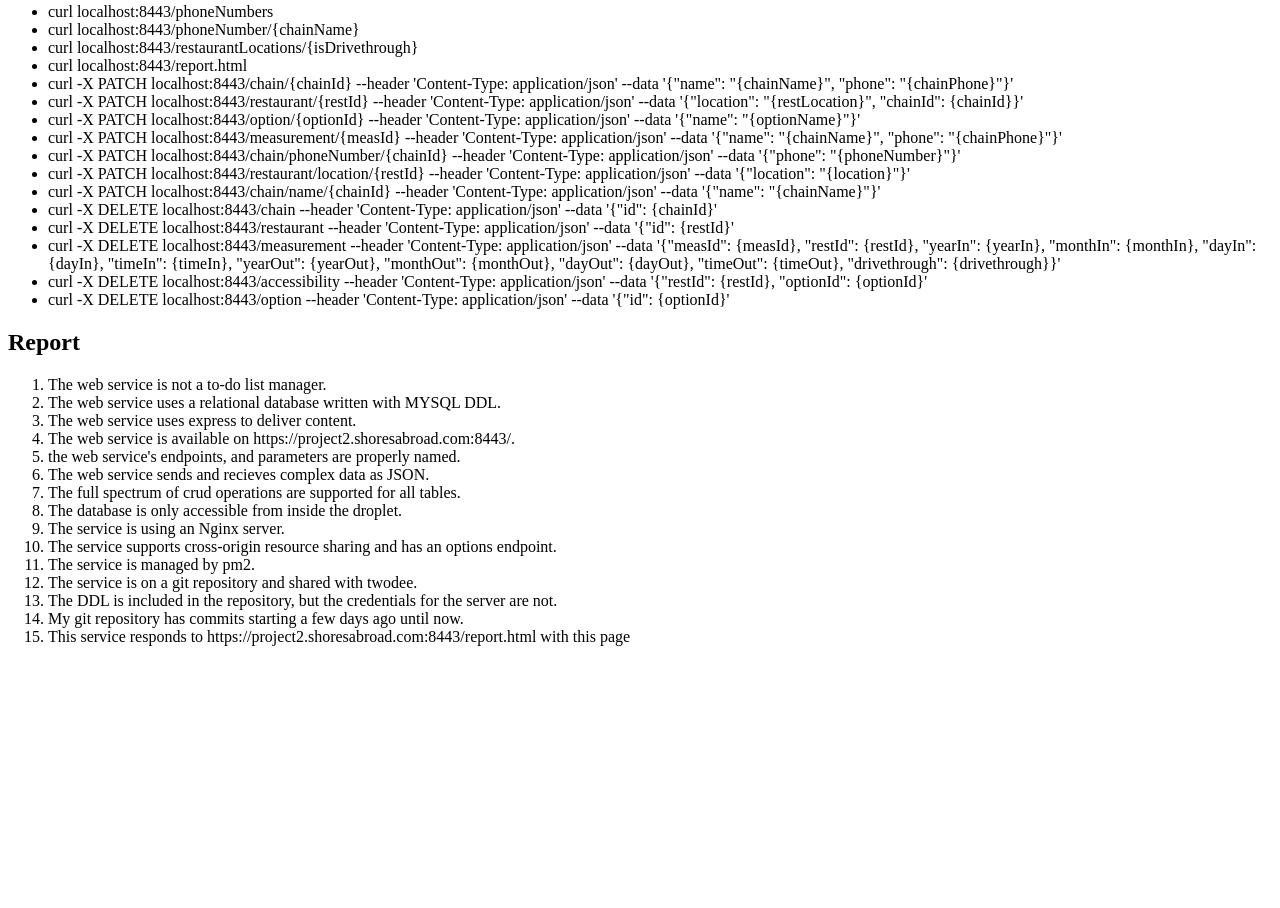
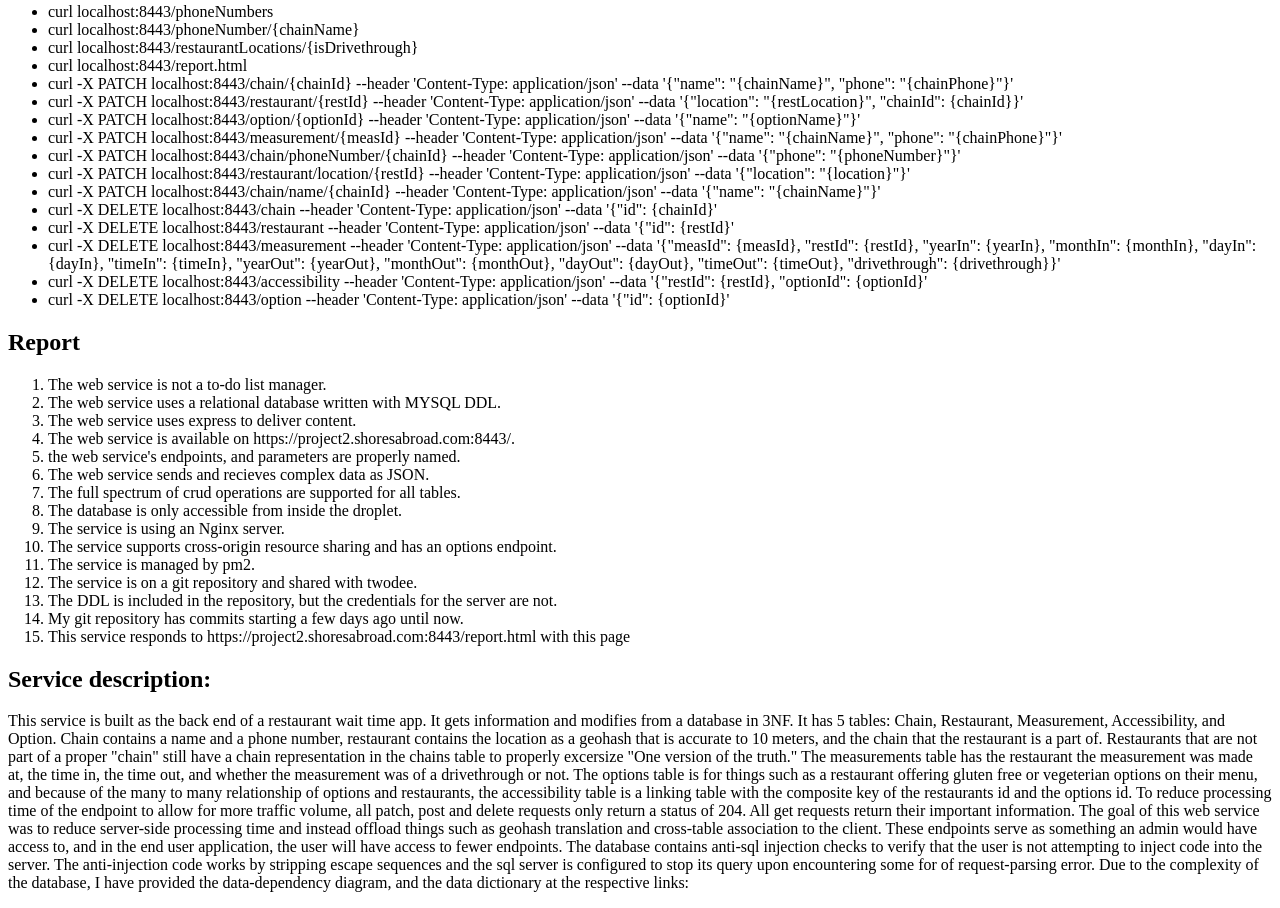
Before and after one commit to arthurcj2023/Project-2, a website: page report.html in a window 1280 px wide. Shown: the part 280-1188 px from the top of the page. Before the commit the page ends 942 px from the top, so only its background shows below. Drawn offline with Linux system fonts and the light colour scheme.

Commit message:
Added pdf documents and endpoints for them. Added success message on silent queiries. Added some updates to report.html on the format of the database.

```diff
--- a/index.js
+++ b/index.js
@@ -58,6 +58,7 @@ function respondSilently(query, response) {
             response.status(204);
             response.json({
                 ok: true,
+                results: 'Success'
             });
         }
     });
@@ -84,6 +85,8 @@ function setupService() {
         response.set('Access-Control-Allow-Origin', '*');
         next();
     });
+    // Get the ERD
+    service.use('/pdf', express.static(__dirname));
     // Allow the options endpoint to work
     service.options('*', (request, response) => {
         response.set('Access-Control-Allow-Headers', 'Content-Type');
@@ -202,6 +205,7 @@ function setupService() {
                 });
             } else {
                 const json = JSON.parse(JSON.stringify(rows));
+                console.log(json)
                 const meas = `{"measId": ${json[0].MEAS_ID}, "restId": ${json[0].REST_ID}, "timeIn": "${json[0].MEAS_TIME_IN}", "timeOut": "${json[0].MEAS_TIME_OUT}", "driveThrough": ${json[0].MEAS_DRIVETHROUGH}}`;
                 response.json({
                     ok: true,
@@ -307,7 +311,7 @@ function setupService() {
     service.get('/phoneNumber/:chainName', (request, response) => {
         const chainName = filterText(request.params.chainName);
         console.log(chainName);
-        const query = `SELECT drivethru.chain.CHAIN_PHONE FROM drivethru.chain WHERE driveThru.chain.CHAIN_NAME = "${chainName}"`;
+        const query = `SELECT drivethru.chain.CHAIN_PHONE FROM drivethru.chain WHERE drivethru.chain.CHAIN_NAME = "${chainName}"`;
         connection.query(query, (error, rows) => {
             if (error) {
                 response.status(500);
--- a/report.html
+++ b/report.html
@@ -1,16 +1,25 @@
 <!DOCTYPE html>
 <html>
+
 <head>
     <title>CJ Arthur's Project 2 Report</title>
 </head>
+
 <body>
     <h2>Endpoints</h2>
     <ul>
-            <li>curl -X POST localhost:8443/chain --header 'Content-Type: application/json' --data '{"name": "{chainName}", "phone": "{chainPhone}"}'</li>
-            <li>curl -X POST localhost:8443/restaurant --header 'Content-Type: application/json' --data '{"location": "{restLocation}", "chainId": {chainId}}'</li>
-            <li>curl -X POST localhost:8443/meaurement --header 'Content-Type: application/json' --data '{"restId": {restId}, "yearIn": {yearIn}, "monthIn": {monthIn}, "dayIn": {dayIn}, "timeIn": {timeIn}, "yearOut": {yearOut}, "monthOut": {monthOut}, "dayOut": {dayOut}, "timeOut": {timeOut}, "drivethrough": {drivethrough}}'</li>
-            <li>curl -X POST localhost:8443/option --header 'Content-Type: application/json' --data '{"name": "{optionName}"}'</li>
-            <li>curl -X POST localhost:8443/accessibility --header 'Content-Type: application/json' --data '{"optionId": {optionId}, "restId": {restId}}'</li>
+        <li>curl -X POST localhost:8443/chain --header 'Content-Type: application/json' --data '{"name": "{chainName}",
+            "phone": "{chainPhone}"}'</li>
+        <li>curl -X POST localhost:8443/restaurant --header 'Content-Type: application/json' --data '{"location":
+            "{restLocation}", "chainId": {chainId}}'</li>
+        <li>curl -X POST localhost:8443/meaurement --header 'Content-Type: application/json' --data '{"restId":
+            {restId}, "yearIn": {yearIn}, "monthIn": {monthIn}, "dayIn": {dayIn}, "timeIn": {timeIn}, "yearOut":
+            {yearOut}, "monthOut": {monthOut}, "dayOut": {dayOut}, "timeOut": {timeOut}, "drivethrough":
+            {drivethrough}}'</li>
+        <li>curl -X POST localhost:8443/option --header 'Content-Type: application/json' --data '{"name":
+            "{optionName}"}'</li>
+        <li>curl -X POST localhost:8443/accessibility --header 'Content-Type: application/json' --data '{"optionId":
+            {optionId}, "restId": {restId}}'</li>
         <li>curl localhost:8443/chain/{chainId}</li>
         <li>curl localhost:8443/restaurant/{restId}</li>
         <li>curl localhost:8443/option/{optionId}</li>
@@ -21,18 +30,31 @@
         <li>curl localhost:8443/phoneNumber/{chainName}</li>
         <li>curl localhost:8443/restaurantLocations/{isDrivethrough}</li>
         <li>curl localhost:8443/report.html</li>
-            <li>curl -X PATCH localhost:8443/chain/{chainId}  --header 'Content-Type: application/json' --data '{"name": "{chainName}", "phone": "{chainPhone}"}'</li>
-            <li>curl -X PATCH localhost:8443/restaurant/{restId}  --header 'Content-Type: application/json' --data '{"location": "{restLocation}", "chainId": {chainId}}'</li>
-            <li>curl -X PATCH localhost:8443/option/{optionId}  --header 'Content-Type: application/json' --data '{"name": "{optionName}"}'</li>
-            <li>curl -X PATCH localhost:8443/measurement/{measId}  --header 'Content-Type: application/json' --data '{"name": "{chainName}", "phone": "{chainPhone}"}'</li>
-            <li>curl -X PATCH localhost:8443/chain/phoneNumber/{chainId}  --header 'Content-Type: application/json' --data '{"phone": "{phoneNumber}"}'</li>
-            <li>curl -X PATCH localhost:8443/restaurant/location/{restId}  --header 'Content-Type: application/json' --data '{"location": "{location}"}'</li>
-            <li>curl -X PATCH localhost:8443/chain/name/{chainId}  --header 'Content-Type: application/json' --data '{"name": "{chainName}"}'</li>
+        <li>curl -X PATCH localhost:8443/chain/{chainId} --header 'Content-Type: application/json' --data '{"name":
+            "{chainName}", "phone": "{chainPhone}"}'</li>
+        <li>curl -X PATCH localhost:8443/restaurant/{restId} --header 'Content-Type: application/json' --data
+            '{"location": "{restLocation}", "chainId": {chainId}}'</li>
+        <li>curl -X PATCH localhost:8443/option/{optionId} --header 'Content-Type: application/json' --data '{"name":
+            "{optionName}"}'</li>
+        <li>curl -X PATCH localhost:8443/measurement/{measId} --header 'Content-Type: application/json' --data '{"name":
+            "{chainName}", "phone": "{chainPhone}"}'</li>
+        <li>curl -X PATCH localhost:8443/chain/phoneNumber/{chainId} --header 'Content-Type: application/json' --data
+            '{"phone": "{phoneNumber}"}'</li>
+        <li>curl -X PATCH localhost:8443/restaurant/location/{restId} --header 'Content-Type: application/json' --data
+            '{"location": "{location}"}'</li>
+        <li>curl -X PATCH localhost:8443/chain/name/{chainId} --header 'Content-Type: application/json' --data '{"name":
+            "{chainName}"}'</li>
         <li>curl -X DELETE localhost:8443/chain --header 'Content-Type: application/json' --data '{"id": {chainId}'</li>
-            <li>curl -X DELETE localhost:8443/restaurant --header 'Content-Type: application/json' --data '{"id": {restId}'</li>
-            <li>curl -X DELETE localhost:8443/measurement --header 'Content-Type: application/json' --data '{"measId": {measId}, "restId": {restId}, "yearIn": {yearIn}, "monthIn": {monthIn}, "dayIn": {dayIn}, "timeIn": {timeIn}, "yearOut": {yearOut}, "monthOut": {monthOut}, "dayOut": {dayOut}, "timeOut": {timeOut}, "drivethrough": {drivethrough}}'</li>
-            <li>curl -X DELETE localhost:8443/accessibility --header 'Content-Type: application/json' --data '{"restId": {restId}, "optionId": {optionId}'</li>
-            <li>curl -X DELETE localhost:8443/option --header 'Content-Type: application/json' --data '{"id": {optionId}'</li>
+        <li>curl -X DELETE localhost:8443/restaurant --header 'Content-Type: application/json' --data '{"id": {restId}'
+        </li>
+        <li>curl -X DELETE localhost:8443/measurement --header 'Content-Type: application/json' --data '{"measId":
+            {measId}, "restId": {restId}, "yearIn": {yearIn}, "monthIn": {monthIn}, "dayIn": {dayIn}, "timeIn":
+            {timeIn}, "yearOut": {yearOut}, "monthOut": {monthOut}, "dayOut": {dayOut}, "timeOut": {timeOut},
+            "drivethrough": {drivethrough}}'</li>
+        <li>curl -X DELETE localhost:8443/accessibility --header 'Content-Type: application/json' --data '{"restId":
+            {restId}, "optionId": {optionId}'</li>
+        <li>curl -X DELETE localhost:8443/option --header 'Content-Type: application/json' --data '{"id": {optionId}'
+        </li>
     </ul>
     <h2>Report</h2>
     <ol>
@@ -52,5 +74,24 @@
         <li>My git repository has commits starting a few days ago until now.</li>
         <li>This service responds to https://project2.shoresabroad.com:8443/report.html with this page</li>
     </ol>
+    <h2>Service description:</h2>
+    <p>This service is built as the back end of a restaurant wait time app. It gets information and modifies from a
+        database in 3NF. It has 5 tables: Chain, Restaurant, Measurement, Accessibility, and Option. Chain contains a
+        name and a phone number, restaurant contains the location as a geohash that is accurate to 10 meters, and the
+        chain that the restaurant is a part of. Restaurants that are not part of a proper "chain" still have a chain
+        representation in the chains table to properly excersize "One version of the truth." The measurements table has
+        the restaurant the measurement was made at, the time in, the time out, and whether the measurement was of a
+        drivethrough or not. The options table is for things such as a restaurant offering gluten free or vegeterian
+        options on their menu, and because of the many to many relationship of options and restaurants, the
+        accessibility table is a linking table with the composite key of the restaurants id and the options id. To
+        reduce processing time of the endpoint to allow for more traffic volume, all patch, post and delete requests
+        only return a status of 204. All get requests return their important information. The goal of this web service
+        was to reduce server-side processing time and instead offload things such as geohash translation and cross-table
+        association to the client. These endpoints serve as something an admin would have access to, and in the end user
+        application, the user will have access to fewer endpoints. The database contains anti-sql injection checks to
+        verify that the user is not attempting to inject code into the server. The anti-injection code works by
+        stripping escape sequences and the sql server is configured to stop its query upon encountering some for of
+        request-parsing error. Due to the complexity of the database, I have provided the data-dependency diagram, and the data dictionary at the respective links: </p>
 </body>
+
 </html>
```
Also changed, not shown: 3 other files. Lines whose indentation alone changed are shown as unchanged.
